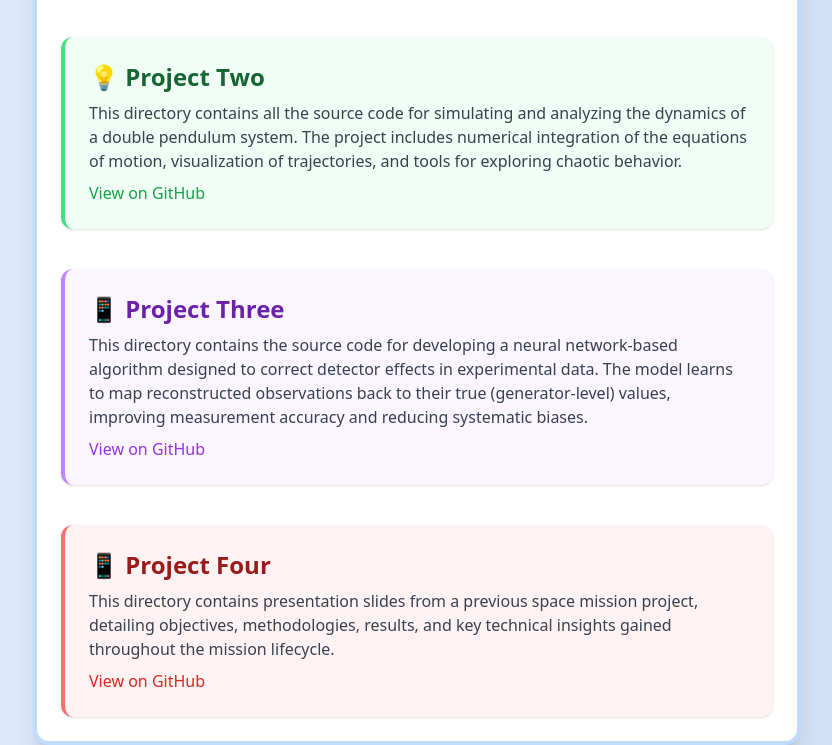
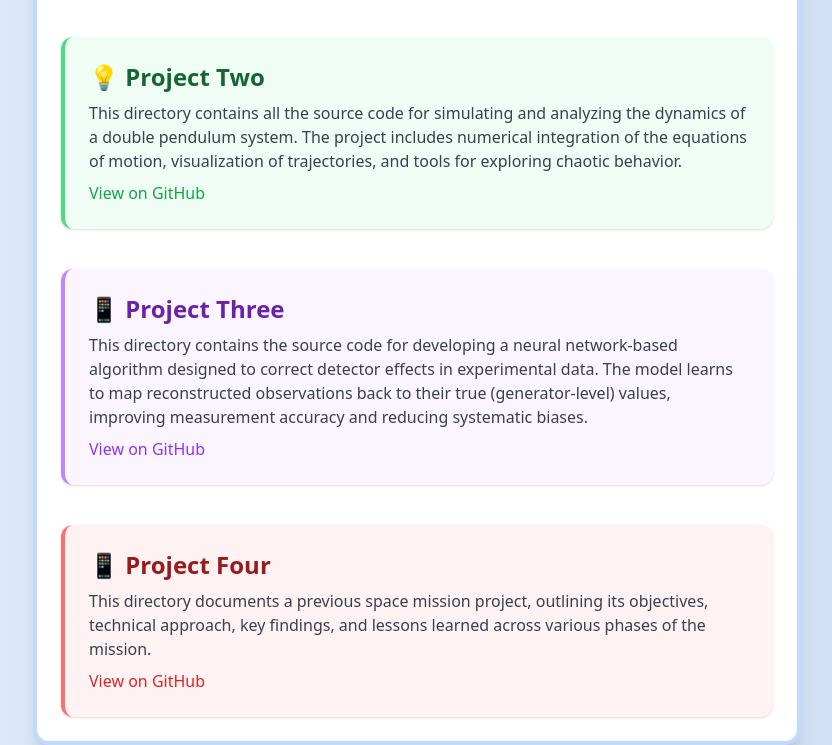
Before and after one commit to Mehdimuz/Portfolio.github.io, a plain HTML site: page index.html in a window 1280 px wide. Shown: the part 443-1188 px from the top of the page, without its empty margins (223-1055 px from the left). Drawn offline with nearby package versions, Linux system fonts and the light colour scheme.

Commit message:
Update index.html

```diff
--- a/index.html
+++ b/index.html
@@ -53,7 +53,7 @@
 
             <section class="bg-red-50 p-6 rounded-xl shadow border-l-4 border-red-400">
                 <h2 class="text-2xl font-bold text-red-800 mb-2">📱 Project Four</h2>
-                <p class="text-gray-700 mb-2">This directory contains presentation slides from a previous space mission project, detailing objectives, methodologies, results, and key technical insights gained throughout the mission lifecycle.</p>
+                <p class="text-gray-700 mb-2">This directory documents a previous space mission project, outlining its objectives, technical approach, key findings, and lessons learned across various phases of the mission.</p>
                 <a href="https://github.com/Mehdimuz/NASA-Space-Academy/blob/main/Project-Overview.pdf" target="_blank"
                     class="text-red-600 font-medium hover:underline">View on GitHub</a>
             </section>
```
